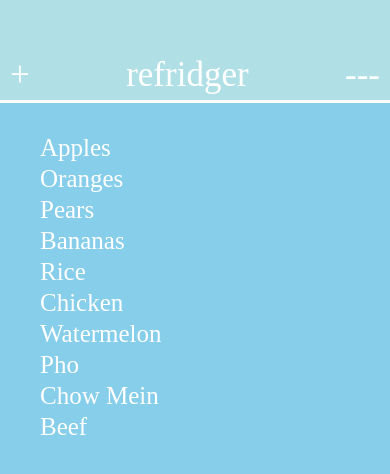
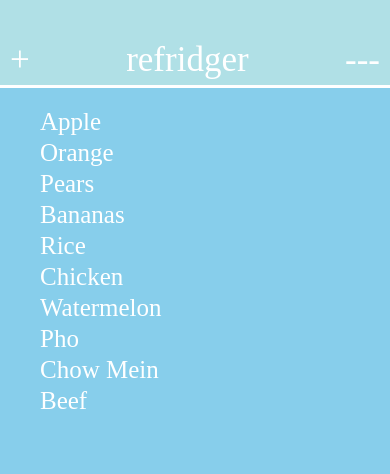
Before and after one commit to vincentktieu-ucsb/Refridger-App, a React Native app in the folder test01/: screen / in a window 390 px wide. Shown: the top 474 px of the page. Built offline with nearby package versions, Linux system fonts and the light colour scheme.

Commit message:
testing dyanamic arrays of text

```diff
--- a/test01/App.js
+++ b/test01/App.js
@@ -1,6 +1,13 @@
 import React, { Component } from 'react';
 import { StyleSheet, Text, View, TouchableWithoutFeedback, FlatList} from 'react-native';
-let list = ['', 'Apple', 'Orange', 'Pears', 'Bananas', 'Rice', 'Chicken', 'Watermelon', 'Pho', 'Chow Mein', 'Beef', ''];
+let list = ['Apple', 'Orange', 'Pears', 'Bananas', 'Rice', 'Chicken', 'Watermelon', 'Pho', 'Chow Mein', 'Beef'];
+let listIndex = 9;
+
+function addListElement (item) {
+  listIndex++;
+  list[listIndex] = item;
+}
+
 const styles = StyleSheet.create({
 
   titleWhite: {
@@ -20,12 +27,12 @@ const styles = StyleSheet.create({
     paddingLeft:10,
     paddingRight:10,
   },
-
 });
 
 export default class FlexDirectionBasics extends Component {
   _onPressButton() {
-    alert('You tapped the button!')
+    alert('You added Corn!'+listIndex);
+    addListElement('Corn');
   }
 
   render() {
@@ -34,7 +41,7 @@ export default class FlexDirectionBasics extends Component {
         flex: 1,
       }}>
         <View style={{
-          height: 100,
+          height: 85,
           backgroundColor: 'powderblue',
           marginBottom: 3,
         }}>
@@ -66,32 +73,10 @@ export default class FlexDirectionBasics extends Component {
           flex: 1,
           backgroundColor: 'skyblue',
         }}>
-          <View style={{marginLeft: 30, marginTop: 0,}}>
+          <View style={{marginLeft: 30, marginTop: 20,}}>
             <FlatList
-              data={[
-                {key: ' '},
-                {key: 'Apples'},
-                {key: 'Oranges'},
-                {key: 'Pears'},
-                {key: 'Bananas'},
-                {key: 'Rice'},
-                {key: 'Chicken'},
-                {key: 'Watermelon'},
-                {key: 'Pho'},
-                {key: 'Chow Mein'},
-                {key: 'Beef'},
-                {key: ' '},
-                {key: ' '},
-                {key: ' '},
-                {key: ' '},
-                {key: ' '},
-                {key: ' '},
-                {key: ' '},
-                {key: ' '},
-
-              ]}
-              renderItem= {({item}) => <Text style={styles.listItemWhite
-          }>{item.key}</Text>}
+              data = {list}
+              renderItem={({item}) => <Text style={styles.listItemWhite}>{item}</Text>}
             />
           </View>
         </View>
```
